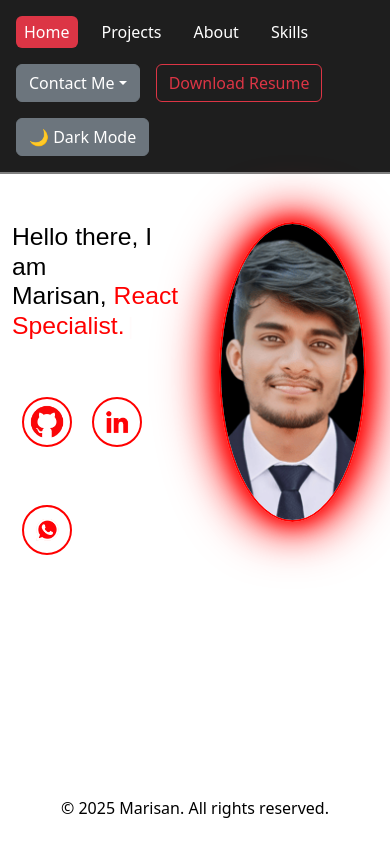
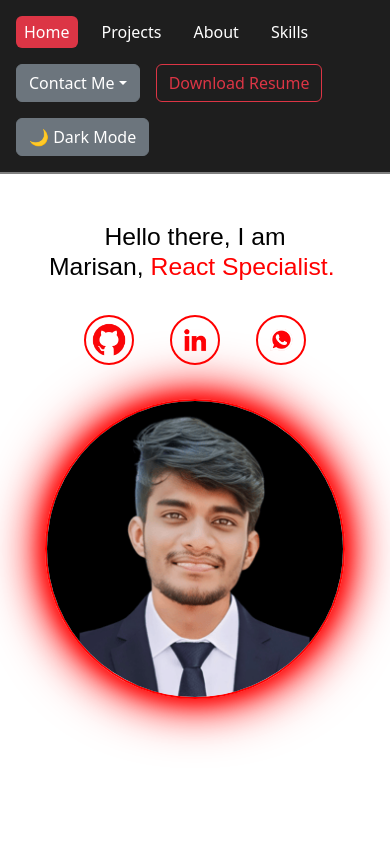
Before and after one commit to marisangithub/portfolio, a React (Vite) app: page / in a window 390 px wide. Shown: the top 844 px of the page. Built offline with nearby package versions, Linux system fonts and the light colour scheme.

Commit message:
Home responsive

```diff
--- a/index.html
+++ b/index.html
@@ -2,7 +2,7 @@
 <html lang="en">
   <head>
     <meta charset="UTF-8" />
-    <link rel="icon" type="image/svg+xml" href="./src/assets/fav.png" />
+    <link rel="icon" type="image/png" href="./src/assets/fav.png" />
     <meta name="viewport" content="width=device-width, initial-scale=1.0" />
     <title>Marisan</title>
  </head>
--- a/src/Home.jsx
+++ b/src/Home.jsx
@@ -3,78 +3,72 @@ import profileImage from './assets/Portfolio-Profile.png';
 import Github from './assets/github.png';
 import LinkedIn from './assets/linkedin.png';
 import Whatsapp from './assets/whatsapp.png';
+import Footer from './Footer';
 import { Typewriter } from 'react-simple-typewriter';
-
-
 
 const Home = () => {
   return (
-    <>
-      <div className="container">
-        <div className="row mt-5">
-          <div className="col">
-            <div className="text align-items-center justify-content-end " >
-              <h2 className='font-heading'>Hello there, I am <br />  Marisan, {''} <span style={{ color: 'red' }}>
-                <Typewriter words={[ 'Full Stack Developer.', 'React Specialist.']} cursor cursorStyle='|' typeSpeed={70}
+    <div className="page-wrapper">
+      {/* Page Content */}
+      <div className="page-content">
+        <div className="container mt-5">
+          <div className="row align-items-center">
+
+            {/* LEFT COLUMN (Text) */}
+            <div className="col-12 col-md-6 text-center text-md-start mb-4 mb-md-0">
+              <h2 className="font-heading">
+                Hello there, I am <br /> Marisan,{' '}
+                <span style={{ color: 'red' }}>
+                  <Typewriter
+                    words={['Full Stack Developer.', 'React Specialist.']}
+                    cursor
+                    cursorStyle="|"
+                    typeSpeed={70}
                     deleteSpeed={50}
-                  delaySpeed={1500} loop /></span></h2>
-                  <div className='inlineflex'>
+                    delaySpeed={1500}
+                    loop
+                  />
+                </span>
+              </h2>
+
+              {/* Social icons */}
+              <div className="d-flex justify-content-center justify-content-md-start gap-3 mt-4">
                 <a href="https://github.com/marisangithub">
-                  <img
-                  src={Github}
-                  alt=""
-                  className='contactlogo mt-5'
-                  />
+                  <img src={Github} alt="GitHub" className="contactlogo" />
                 </a>
                 <a href="https://www.linkedin.com/in/mari-san-33bb8b288">
-                  <img
-                  src={LinkedIn}
-                  alt=""
-                  className='contactlogo mt-5'
-                  />
+                  <img src={LinkedIn} alt="LinkedIn" className="contactlogo" />
                 </a>
                 <a href="https://wa.me/+916374536684">
-                  <img
-                  src={Whatsapp}
-                  alt=""
-                  className='contactlogo mt-5'
-                  />
+                  <img src={Whatsapp} alt="WhatsApp" className="contactlogo" />
                 </a>
               </div>
             </div>
-          </div>
 
-          <div className="col">
-            <div className="container d-flex justify-content-end align-item-center">
-              <div className="text-end">
+            {/* RIGHT COLUMN (Profile Image) */}
+            <div className="col-12 col-md-6 text-center">
               <img
                 src={profileImage}
                 alt="marisan"
-                  className='glow-border img-fluid'
+                className="glow-border img-fluid"
                 style={{
-                    width: '300px',
-                    height: '300px',
+                  maxWidth: '300px',
+                  height: 'auto',
+                  borderRadius: '50%',
+                  border: '2px solid red',
                   objectFit: 'cover',
                   objectPosition: 'top',
-                    borderRadius:'50%',
-                    border:'2px solid red'
                 }}
               />
-
-
-              </div>
             </div>
           </div>
         </div>
       </div>
 
-<div className="footer-home">
-          <footer className="text-gray-400 text-center p-4 border-t border-gray-700">
-    © 2025 Marisan. All rights reserved.
-  </footer>
+      {/* Sticky Footer */}
+      <Footer />
     </div>
-    </>
-  )
-}
+  );
+};
 
 export default Home;
--- a/src/index.css
+++ b/src/index.css
@@ -1,6 +1,26 @@
 * {
   box-sizing: border-box;
 }
+.container {
+  max-width: 1200px !important;
+  width: 100% !important;
+}
+html, body, #root {
+  height: 100%;      /* Make full height */
+  margin: 0;
+}
+
+.page-wrapper {
+  min-height: 100%;  /* Full height page */
+  display: flex;
+  flex-direction: column;
+}
+
+.page-content {
+  flex: 1;           /* Pushes footer to bottom */
+}
+
+
 body {
     background-color: #1e1e1e;
     color: white;
```
Lines whose indentation alone changed are shown as unchanged.
